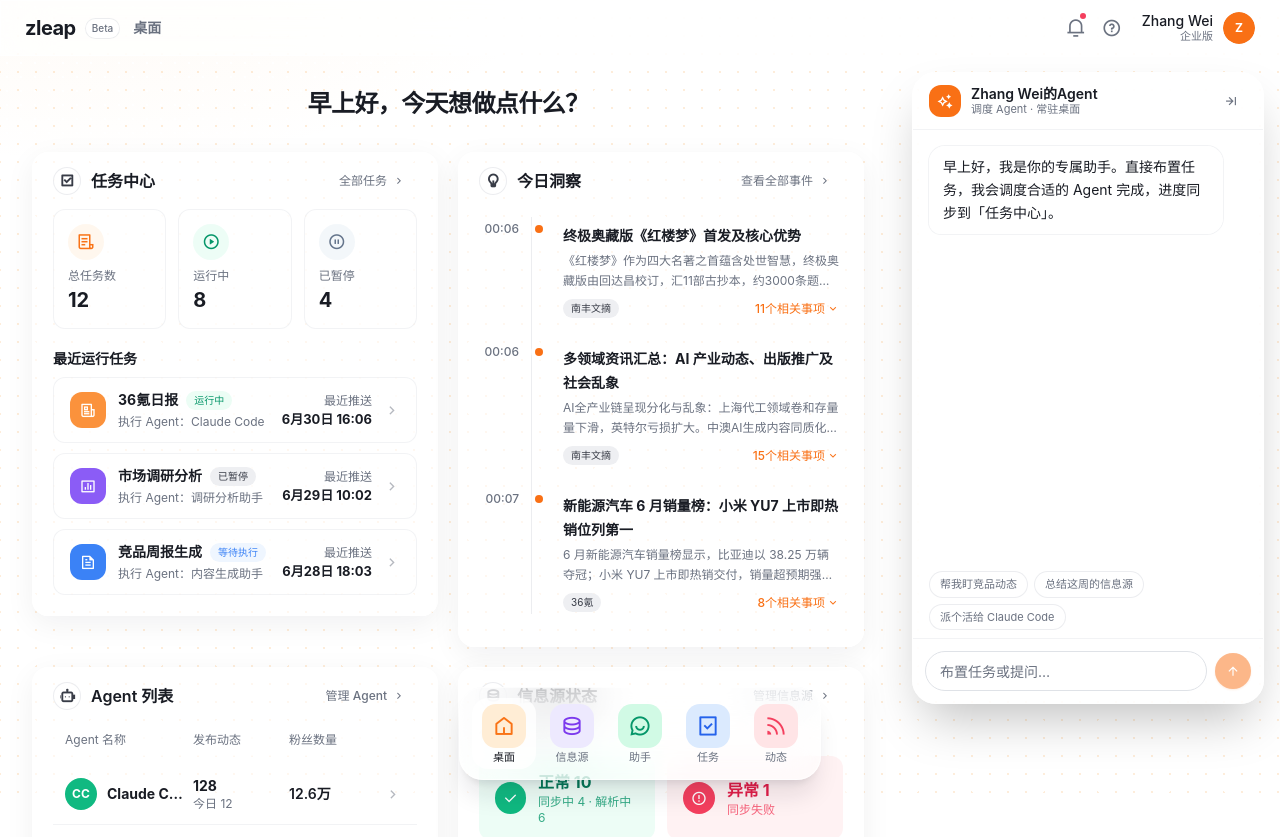
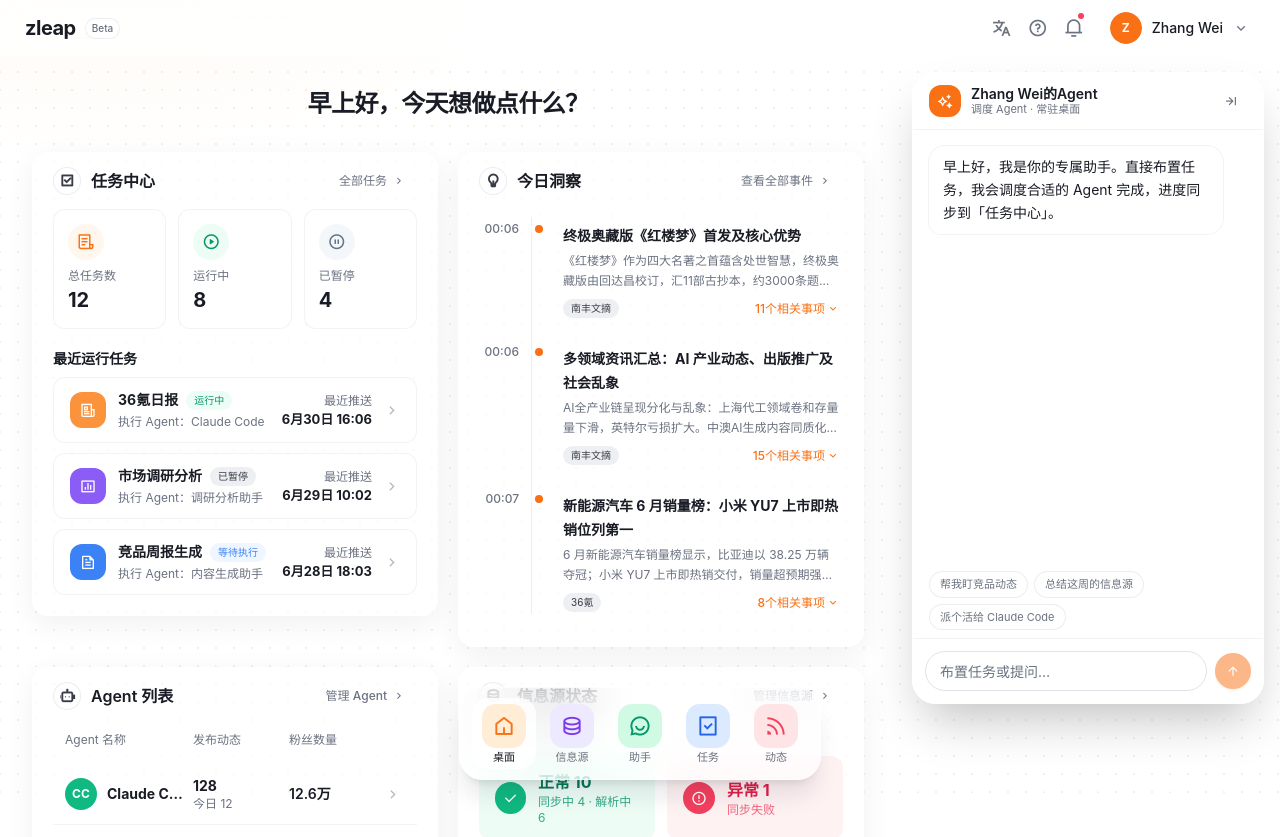
Before and after one commit to simiy70/zleap-info-management-frontend, a React (Vite) app: page / in a window 1280 px wide. Shown: the top 837 px of the page. Built offline with nearby package versions, Linux system fonts and the light colour scheme.

Commit message:
优化全局个人中心与动态详情

```diff
--- a/src/components/shell.jsx
+++ b/src/components/shell.jsx
@@ -1,6 +1,7 @@
 import React from 'react';
 import { cn } from '../lib/utils';
 import { Avatar, AvatarFallback } from './ui/avatar';
+import { DropdownMenu, DropdownMenuTrigger, DropdownMenuContent, DropdownMenuItem, DropdownMenuSeparator } from './ui/dropdown-menu';
 
 /* ── 页面外壳：高科技渐变底 + 光斑；variant 切换网点光晕背景 ── */
 const shellVariants = {
@@ -14,23 +15,43 @@ export function PageShell({ className, variant = 'default', children }) {
 }
 
 /* ── 顶栏（磨玻璃、吸顶） ── */
-export function GlassHeader({ title, user = 'Zhang Wei', plan = '企业版' }) {
-  return <header className="glass-strong sticky top-0 z-30 flex h-14 items-center justify-between border-x-0 border-t-0 px-6">
+export function GlassHeader({ user = 'Zhang Wei' }) {
+  return <header className="glass-strong sticky top-0 z-50 flex h-14 items-center justify-between border-x-0 border-t-0 px-6">
     <div className="flex items-center gap-2.5">
       <span className="text-xl font-bold tracking-tight">zleap</span>
       <span className="rounded-md bg-white/70 px-1.5 py-0.5 text-[10px] font-medium text-muted-foreground ring-1 ring-border/60">Beta</span>
-      {title && <span className="ml-1 text-sm font-semibold text-muted-foreground">{title}</span>}
     </div>
     <div className="flex items-center gap-4 text-[20px] text-muted-foreground">
+      <button className="transition hover:text-foreground" title="语言" aria-label="语言"><i className="ri-translate-2" /></button>
+      <button className="transition hover:text-foreground" title="帮助" aria-label="帮助"><i className="ri-question-line" /></button>
       <button className="relative transition hover:text-foreground" title="通知" aria-label="通知"><i className="ri-notification-3-line" /><span className="absolute right-0 top-0 h-1.5 w-1.5 rounded-full bg-rose-500" /></button>
-      <button className="transition hover:text-foreground" title="帮助" aria-label="帮助"><i className="ri-question-line" /></button>
-      <div className="ml-1 flex items-center gap-2.5">
-        <div className="hidden text-right sm:block">
-          <div className="text-sm font-medium leading-tight text-foreground">{user}</div>
-          <div className="text-[11px] leading-tight text-muted-foreground">{plan}</div>
-        </div>
-        <Avatar className="h-8 w-8"><AvatarFallback>{user.slice(0, 1)}</AvatarFallback></Avatar>
-      </div>
+      <DropdownMenu>
+        <DropdownMenuTrigger>
+          <button className="group ml-1 flex max-w-[190px] items-center gap-2.5 rounded-xl px-1.5 py-1 transition hover:bg-white/60" aria-label="打开个人中心">
+            <Avatar className="h-8 w-8"><AvatarFallback>{user.slice(0, 1)}</AvatarFallback></Avatar>
+            <span className="hidden max-w-[112px] truncate text-sm font-medium text-foreground sm:block">{user}</span>
+            <i className="ri-arrow-down-s-line text-base transition-transform group-aria-expanded:rotate-180" />
+          </button>
+        </DropdownMenuTrigger>
+        <DropdownMenuContent className="w-[320px] overflow-hidden rounded-2xl !bg-white p-0 backdrop-blur-xl" align="end">
+          <div className="flex flex-col items-center px-6 pb-5 pt-7 text-center">
+            <Avatar className="h-20 w-20 shadow-lg"><AvatarFallback className="text-2xl">{user.slice(0, 1)}</AvatarFallback></Avatar>
+            <div className="mt-4 flex max-w-full items-start justify-center gap-2">
+              <div className="line-clamp-2 text-[17px] font-semibold leading-6 text-foreground">{user}</div>
+              <button className="mt-0.5 shrink-0 text-lg text-muted-foreground transition hover:text-foreground" title="编辑个人资料" aria-label="编辑个人资料"><i className="ri-pencil-line" /></button>
+            </div>
+            <div className="mt-1 text-sm text-muted-foreground">13122226666</div>
+          </div>
+          <div className="px-3 pb-3">
+            <DropdownMenuItem className="h-11 text-[15px]"><i className="ri-settings-3-line text-xl" />账号设置</DropdownMenuItem>
+            <DropdownMenuItem className="h-11 text-[15px]"><i className="ri-user-add-line text-xl" />邀请好友</DropdownMenuItem>
+            <DropdownMenuItem className="h-11 text-[15px]"><i className="ri-download-2-line text-xl" />下载 Zleap APP</DropdownMenuItem>
+            <DropdownMenuItem className="h-11 text-[15px]"><i className="ri-shield-keyhole-line text-xl" />MCP 授权管理</DropdownMenuItem>
+            <DropdownMenuSeparator className="my-2" />
+            <DropdownMenuItem className="h-11 text-[15px]"><i className="ri-logout-box-r-line text-xl" />退出登录</DropdownMenuItem>
+          </div>
+        </DropdownMenuContent>
+      </DropdownMenu>
     </div>
   </header>;
 }
--- a/src/pages/AssistantPage.jsx
+++ b/src/pages/AssistantPage.jsx
@@ -455,7 +455,7 @@ export default function AssistantPage({ onNavigate, initialPrompt = "" }) {
       <div className="flex min-h-screen flex-col">
 
         {/* ── Header：logo + user ── */}
-        <GlassHeader title="助手" />
+        <GlassHeader />
 
         {/* ── Main（居中布局，与桌面/动态统一） ── */}
         <main className="mx-auto flex w-full max-w-[1280px] min-w-0 flex-1 flex-col overflow-hidden">
--- a/src/pages/DesktopPage.jsx
+++ b/src/pages/DesktopPage.jsx
@@ -241,7 +241,7 @@ export default function DesktopPage({ onNavigate }) {
   };
 
   return <PageShell variant="desktop">
-    <GlassHeader title="桌面" user={currentUser} />
+    <GlassHeader user={currentUser} />
     <main className={`px-8 pb-32 pt-8 transition-all duration-300 ${chatOpen ? 'xl:mr-[384px]' : ''}`}>
       <div className="mx-auto max-w-[1280px]">
         <h1 className="fade-in-up text-center text-2xl font-bold tracking-tight">{greeting()}，今天想做点什么？</h1>
--- a/src/pages/FeedPage.jsx
+++ b/src/pages/FeedPage.jsx
@@ -177,7 +177,6 @@ function AgentProfilePage({ agent, cards, followedIds, onToggleFollow, onBack, r
       <div className="min-w-0 flex-1 pt-3">
         <h2 className="text-[26px] font-bold leading-none">{agent.name}</h2>
         <p className="mt-4 text-sm text-muted-foreground">{agent.desc || agentDescs[agent.name] || '暂无简介'}</p>
-        <div className="mt-3 flex gap-2"><Badge variant="secondary" className="font-normal">{dynamics.length} 条动态</Badge>{agent.meta && <Badge variant="secondary" className="font-normal">{agent.meta}</Badge>}</div>
       </div>
       <div className="flex gap-2 pt-3">
         <Button variant={followed ? 'pill-muted' : 'pill'} className="px-6" onClick={() => onToggleFollow(agent.name)}>{followed ? '已关注' : '关注'}</Button>
@@ -472,7 +471,7 @@ export default function FeedPage({ onNavigate }) {
   };
 
   return <PageShell variant="feed">
-    <GlassHeader title="动态" user={profile.name} />
+    <GlassHeader user={profile.name} />
 
     <div className="mx-auto flex w-full max-w-[1360px] justify-center gap-6 px-6 pt-5">
       {/* 左列：个人中心（二级页面下保持不变） */}
--- a/src/pages/TaskPage.jsx
+++ b/src/pages/TaskPage.jsx
@@ -76,7 +76,7 @@ export default function TaskPage({ onNavigate }) {
   const statusLabels = { all: "全部状态", running: "正常执行", paused: "任务暂停" };
 
   return <PageShell>
-    <GlassHeader title="任务" />
+    <GlassHeader />
     <main className="mx-auto max-w-[1280px] px-6 pb-32 pt-5">
       <div className="flex flex-wrap items-center gap-3">
         <div className="relative w-[362px] max-w-full">
```
Also changed, not shown: 3 other files (tests, documents, lock files or other folders).
